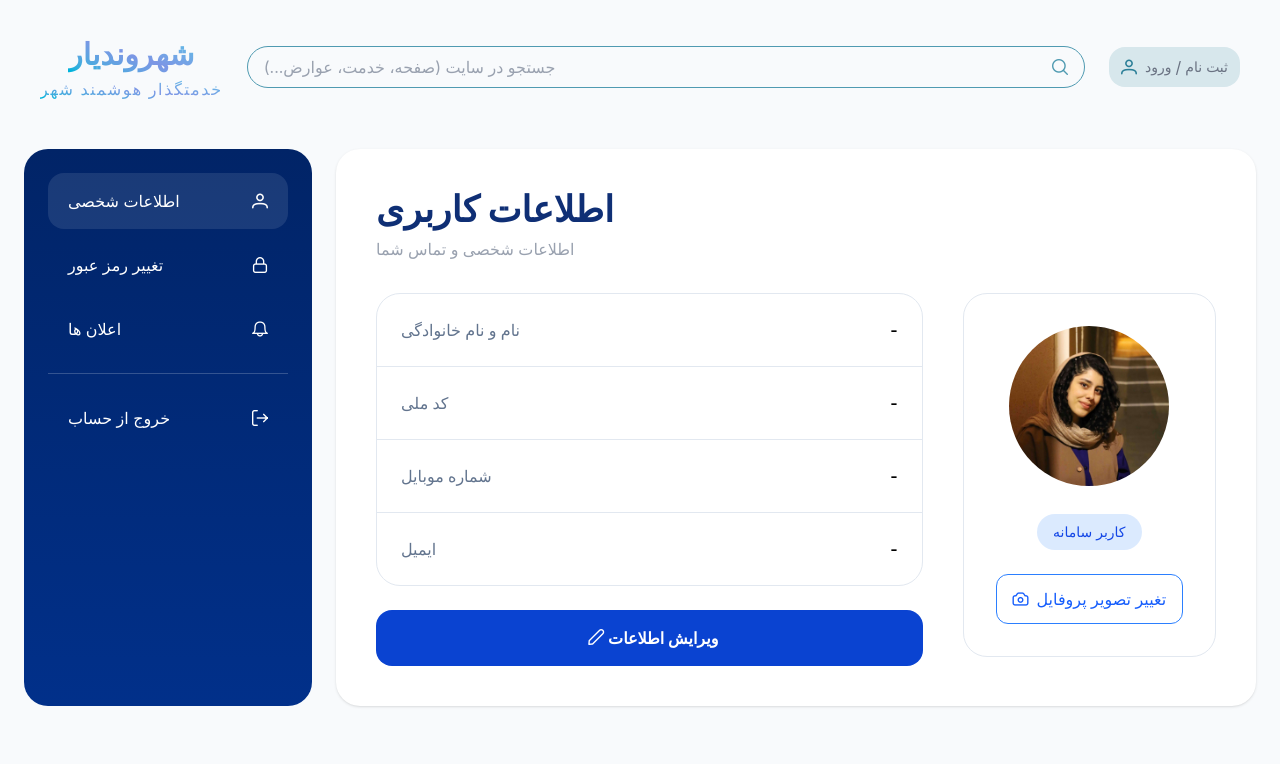
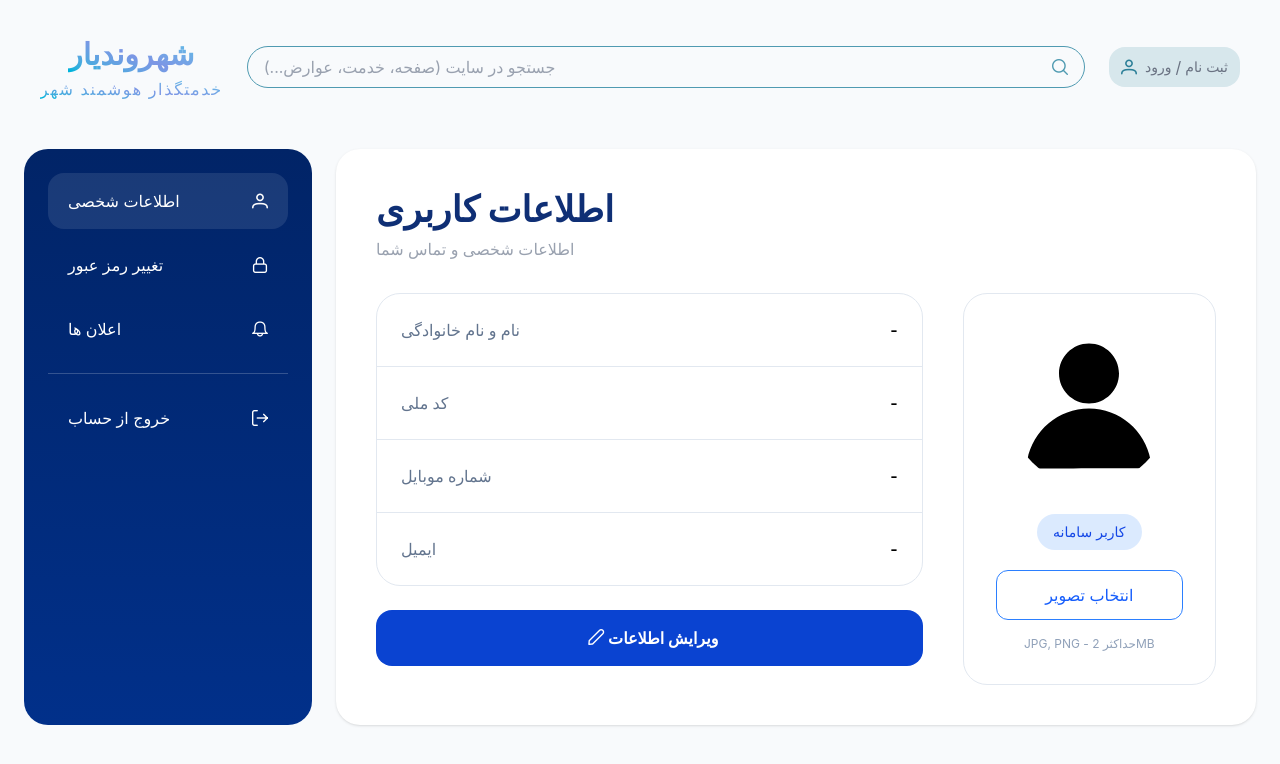
Before and after one commit to movhde/municipal-services-portal, a Vue app: page /user-profile in a window 1280 px wide. Shown: the top 764 px of the page. Built offline with nearby package versions, Linux system fonts and the light colour scheme; the HTML template or start-up script is replaced by a standard one.

Commit message:
feat(profile): add avatar selection and update feature

```diff
--- a/src/components/profile/ProfileAvatarCard.vue
+++ b/src/components/profile/ProfileAvatarCard.vue
@@ -1,23 +1,49 @@
 <script setup lang="ts">
-import { computed } from 'vue'
+import { computed, ref } from 'vue'
 import { useAuthStore } from '@/stores/auth'
+import { useAvatarUpload } from '@/composables/useAvatarUpload'
+import { authService } from '@/services/authService'
 
 const authStore = useAuthStore()
 
+const fileInput = ref<HTMLInputElement | null>(null)
+
+const { avatarPreview, error, handleImageUpload, reset } = useAvatarUpload()
+
 const fullName = computed(() => {
   const user = authStore.user
-
   if (!user) return ''
-
   return `${user.firstName} ${user.lastName}`
 })
+
+const avatarSrc = computed(() => {
+  return avatarPreview.value || authStore.user?.avatar || '/images/defaultAvatar.svg'
+})
+const saveAvatar = async () => {
+  if (!authStore.user || !avatarPreview.value) return
+
+  try {
+    const updatedUser = await authService.updateUser(authStore.user.id, {
+      avatar: avatarPreview.value,
+    })
+
+    authStore.login(updatedUser)
+    reset()
+
+    if (fileInput.value) {
+      fileInput.value.value = ''
+    }
+  } catch (e) {
+    console.error(e)
+  }
+}
 </script>
 
 <template>
   <div class="lg:col-span-4 order-1 lg:order-2">
     <div class="rounded-3xl border border-slate-200 p-6 md:p-8 text-center">
       <img
-        src="/images/me.jpg"
+        :src="avatarSrc"
         alt="avatar"
         class="mx-auto h-28 w-28 md:h-40 md:w-40 rounded-full object-cover"
       />
@@ -26,16 +52,41 @@ const fullName = computed(() => {
         {{ fullName }}
       </h3>
 
+      <input
+        ref="fileInput"
+        type="file"
+        accept="image/*"
+        class="hidden"
+        @change="handleImageUpload"
+      />
+
       <span class="mt-3 inline-block rounded-full px-4 py-2 text-sm bg-blue-100 text-blue-700">
         کاربر سامانه
       </span>
 
       <button
-        class="mt-6 flex w-full items-center justify-center gap-2 rounded-xl border border-blue-500 py-3 text-blue-600 hover:bg-blue-50 transition cursor-pointer"
+        @click="fileInput?.click()"
+        class="mt-5 w-full rounded-xl border border-blue-500 py-3 text-blue-600"
       >
-        <i class="pi pi-camera"></i>
-        تغییر تصویر پروفایل
+        انتخاب تصویر
       </button>
+
+      <div
+        v-if="error"
+        class="mt-3 w-full rounded-lg bg-red-50 p-3 text-sm text-red-600 border border-red-200"
+      >
+        {{ error }}
+      </div>
+
+      <button
+        v-if="avatarPreview"
+        @click="saveAvatar"
+        class="mt-3 w-full rounded-xl bg-blue-600 py-3 text-white"
+      >
+        ذخیره تصویر
+      </button>
+
+      <p class="mt-4 text-xs text-slate-400">JPG, PNG - حداکثر 2MB</p>
     </div>
   </div>
 </template>
--- /dev/null
+++ b/src/composables/useAvatarUpload.ts
@@ -0,0 +1,55 @@
+import { ref } from 'vue'
+
+export function useAvatarUpload() {
+  const avatarPreview = ref<string>('')
+  const error = ref<string>('')
+
+  const clearError = () => {
+    error.value = ''
+  }
+
+  const reset = () => {
+    avatarPreview.value = ''
+    error.value = ''
+  }
+  const handleImageUpload = (event: Event) => {
+    error.value = ''
+
+    const target = event.target as HTMLInputElement
+    const file = target.files?.[0]
+
+    target.value = ''
+
+    if (!file) return
+
+    if (!file.type.startsWith('image/')) {
+      error.value = 'فقط فایل تصویری مجاز است'
+      return
+    }
+
+    if (file.size > 2 * 1024 * 1024) {
+      error.value = 'حداکثر حجم تصویر 2 مگابایت است'
+      return
+    }
+
+    const reader = new FileReader()
+
+    reader.onload = () => {
+      avatarPreview.value = reader.result as string
+    }
+
+    reader.onerror = () => {
+      error.value = 'خطا در خواندن فایل'
+    }
+
+    reader.readAsDataURL(file)
+  }
+
+  return {
+    avatarPreview,
+    error,
+    handleImageUpload,
+    reset,
+    clearError,
+  }
+}
--- a/src/services/authService.ts
+++ b/src/services/authService.ts
@@ -53,14 +53,18 @@ export const authService = {
       throw error
     }
   },
-  updateUser: async (id: number, data: Partial<User>) => {
+  updateUser: async (id: number, userData: Partial<User>) => {
     const response = await fetch(`${BASE_URL}/users/${id}`, {
       method: 'PATCH',
       headers: {
         'Content-Type': 'application/json',
       },
-      body: JSON.stringify(data),
+      body: JSON.stringify(userData),
     })
+
+    if (!response.ok) {
+      throw new Error('خطا در بروزرسانی اطلاعات')
+    }
 
     return response.json()
   },
--- a/src/types/auth.ts
+++ b/src/types/auth.ts
@@ -17,6 +17,7 @@ export interface User {
   nationalCode: string
   email: string
   password: string
+  avatar?: string
 }
 
 export interface SignupForm {
```
Also changed, not shown: public/images/defaultAvatar.svg (added), public/images/me.jpg (deleted).
